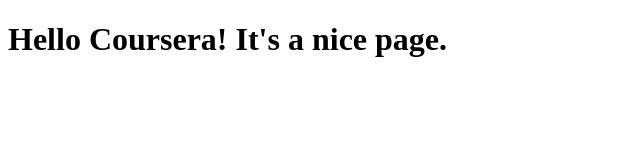
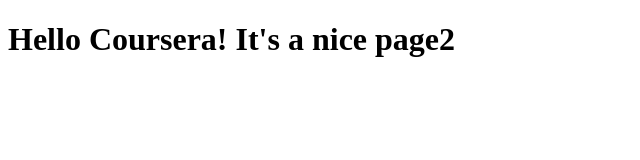
Before and after one commit to Dongdong-89/WebDesign-test, a plain HTML site: page site/index.html in a window 1280 px wide. Shown: the full height of the page, 0-640 px from the left. Drawn offline with Linux system fonts and the light colour scheme.

Commit message:
My assigments

```diff
--- a/site/index.html
+++ b/site/index.html
@@ -6,6 +6,6 @@
 </head>
 
 <body>
-<h1>Hello Coursera! It's a nice page. </h1>
+<h1>Hello Coursera! It's a nice page2</h1>
 </body>
 </html>
```
Also changed, not shown: Assignments/module2-solution/index.html (added), module2-solution/index.html (added).
